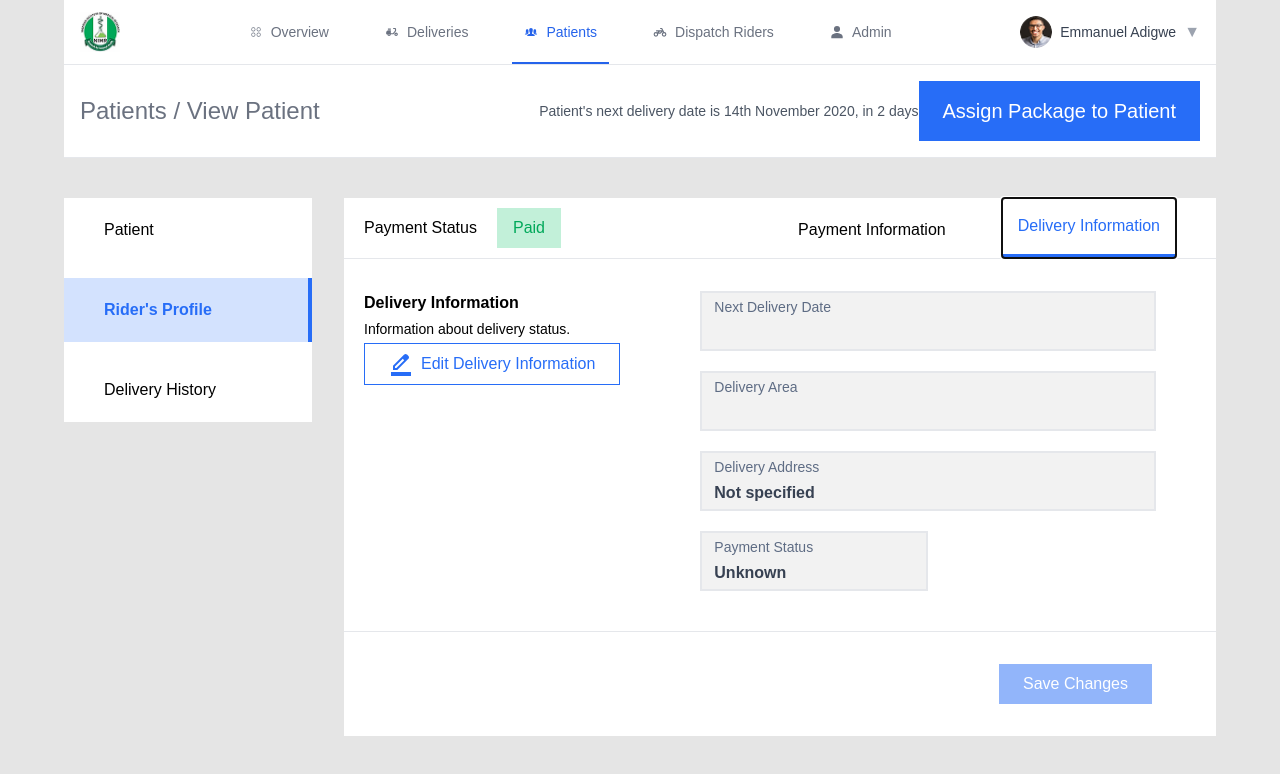
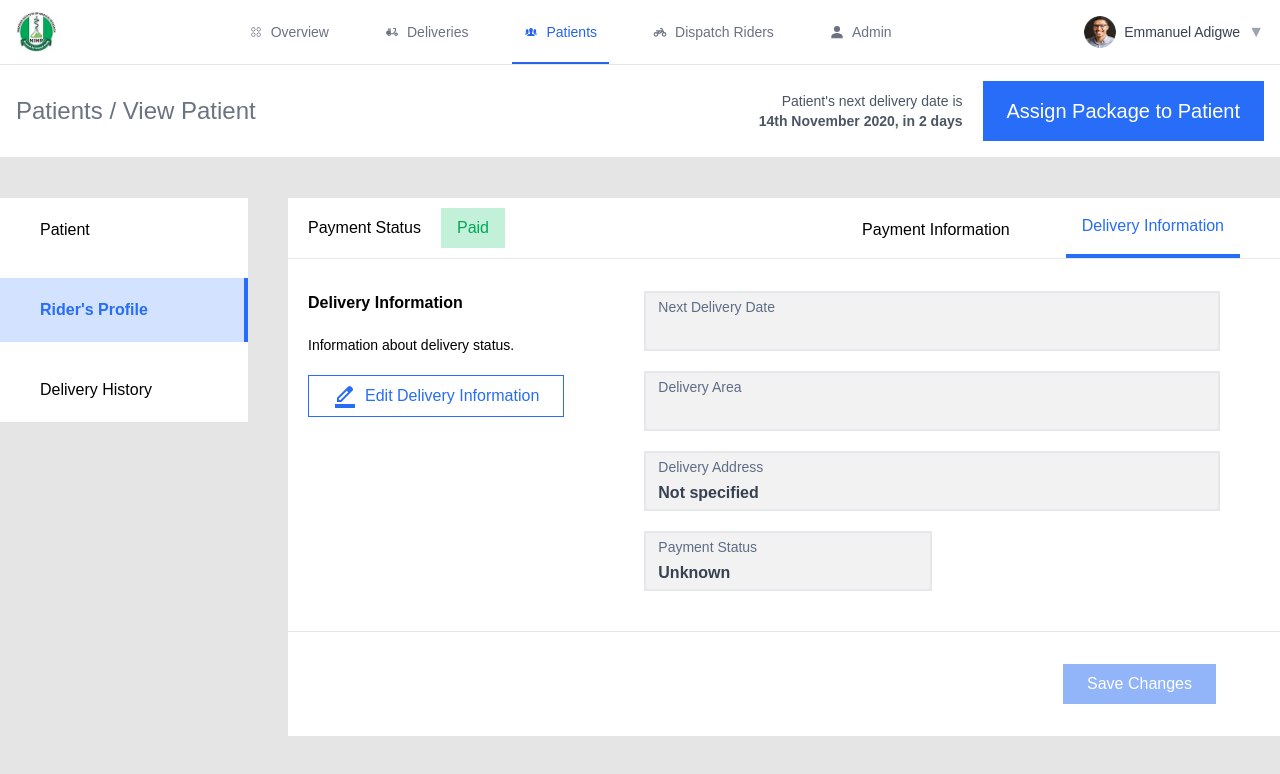
Before and after one commit to NiyonkuruEsther/frontend-assessment, a Next.js app: page /patients/view-patient in a window 1280 px wide. Both pictures are taken after a click on the tab "Delivery Information". Shown: the top 774 px of the page. Built offline with nearby package versions, Linux system fonts and the light colour scheme.

Commit message:
add context to view patient

```diff
--- a/src/app/layout.tsx
+++ b/src/app/layout.tsx
@@ -2,6 +2,7 @@
 import type { Metadata } from "next";
 import "./globals.css";
 import { AppProvider } from "@/contexts/AppContext";
+import { PatientProvider } from "@/contexts/PatientContext";
 
 
 export const metadata: Metadata = {
@@ -18,7 +19,9 @@ export default function RootLayout({
     <html lang="en">
       <body
       >
-        <AppProvider>  {children}</AppProvider>
+        <AppProvider>
+        <PatientProvider>  {children}</PatientProvider>
+        </AppProvider>
 
       </body>
     </html>
--- a/src/app/patients/view-patient/page.tsx
+++ b/src/app/patients/view-patient/page.tsx
@@ -24,7 +24,7 @@ export default function ViewPatient() {
 
 
   return (
-    <div className="w-custom-fit-screen">
+    <div className="">
       <MainLayout>
         <div className="w-[80%] pl-8">
           <div className="flex justify-between bg-white">
@@ -36,10 +36,10 @@ export default function ViewPatient() {
                     <Badge text="Paid" variant="success" />
                   </div>
                   <TabList className="text-right flex items-end justify-end gap-10 px-10">
-                    <Tab className="data-[selected]:text-primary data-[selected]:font-medium data-[selected]:border-b-4 p-4 data-[selected]:border-primary">
+                    <Tab className="data-[selected]:text-primary data-[selected]:font-medium data-[selected]:border-b-4 p-4 outline-none data-[selected]:border-primary">
                       Payment Information
                     </Tab>
-                    <Tab className="data-[selected]:text-primary data-[selected]:font-medium data-[selected]:border-b-4 p-4 data-[selected]:border-primary">
+                    <Tab className="data-[selected]:text-primary data-[selected]:font-medium data-[selected]:border-b-4 p-4 outline-none data-[selected]:border-primary">
                       Delivery Information
                     </Tab>
                   </TabList>
@@ -47,7 +47,7 @@ export default function ViewPatient() {
                 <TabPanels className="w-full px-5 border-b">
       <TabPanel className="mb-10">
         <div className="flex items-start gap-10 text-nowrap">
-          <div className="flex flex-col gap-1">
+          <div className="flex flex-col gap-5">
             <span className="font-bold">
               {"Patient's Information"}
             </span>
@@ -90,7 +90,7 @@ export default function ViewPatient() {
       </TabPanel>
       <TabPanel className="mb-10">
         <div className="flex items-start gap-10 text-nowrap">
-          <div className="flex flex-col gap-1">
+          <div className="flex flex-col gap-5">
             <span className="font-bold">
               {"Delivery Information"}
             </span>
--- a/src/components/navbar/index.tsx
+++ b/src/components/navbar/index.tsx
@@ -37,7 +37,7 @@ const navItems: NavItem[] = [
 export default function MainNav() {
   const pathname = usePathname();
   const [headingUrl, setheadingUrl] = useState("");
-  const [nextDeliveryInfo, setNextDeliveryInfo] = useState<string | null>(null);
+  const [nextDeliveryInfo, setNextDeliveryInfo] = useState<React.ReactNode | null>(null);
   const router = useRouter();
 
   useEffect(
@@ -69,7 +69,11 @@ export default function MainNav() {
         !pathname.includes("assign")
       ) {
         setNextDeliveryInfo(
-          "Patient's next delivery date is 14th November 2020, in 2 days"
+          <div className="mr-5 text-end">
+            <span className="text-sm">Patient&apos;s next delivery date is </span>
+            <br />
+            <span className="font-bold text-sm">14th November 2020, in 2 days</span>
+          </div>
         );
       } else {
         setNextDeliveryInfo(null);
--- a/src/contexts/AppContext.tsx
+++ b/src/contexts/AppContext.tsx
@@ -3,8 +3,8 @@
 // contexts/AppContext.tsx
 import { createContext, useContext, useEffect, useState } from 'react';
 import { Patient, Rider } from '@/types';
-import { defaultRiders } from '@/data/riders';
-import { defaultPatients } from '@/data/patients';
+import { defaultPatients } from "@/data/patients";
+import { riders as defaultRiders } from '@/data/riders';
 
 
 
--- a/src/contexts/PatientContext.tsx
+++ b/src/contexts/PatientContext.tsx
@@ -4,7 +4,8 @@ import {
   useContext,
   ReactNode,
   useState,
-  useCallback
+  useCallback,
+  useEffect
 } from "react";
 import { useRouter } from "next/navigation";
 
@@ -88,18 +89,18 @@ export function PatientProvider({ children }: { children: ReactNode }) {
     localStorage.removeItem("selectedPatient");
   }, []);
 
-  // This effect is redundant since we already initialize from localStorage
-  // in the useState initializer
-  // useEffect(() => {
-  //   try {
-  //     const storedPatient = localStorage.getItem("selectedPatient");
-  //     if (storedPatient) {
-  //       setSelectedPatient(JSON.parse(storedPatient));
-  //     }
-  //   } catch (err) {
-  //     setError(err as Error);
-  //   }
-  // }, []);
+  useEffect(() => {
+    console.log("helloooo");
+
+    try {
+      const storedPatient = localStorage.getItem("selectedPatient");
+      if (storedPatient) {
+        setSelectedPatient(JSON.parse(storedPatient));
+      }
+    } catch (err) {
+      setError(err as Error);
+    }
+  }, []);
 
   const value = {
     patientInfo,
--- a/src/data/riders.ts
+++ b/src/data/riders.ts
@@ -1,6 +1,6 @@
 import { Rider } from "@/types";
 
-export const defaultRiders: Rider[] = [
+export const riders: Rider[] = [
   {
     id: "1",
     name: "Emmanuel Adebayo",
```
Also changed, not shown: src/hooks/index.tsx (deleted, +0 -45 lines).
